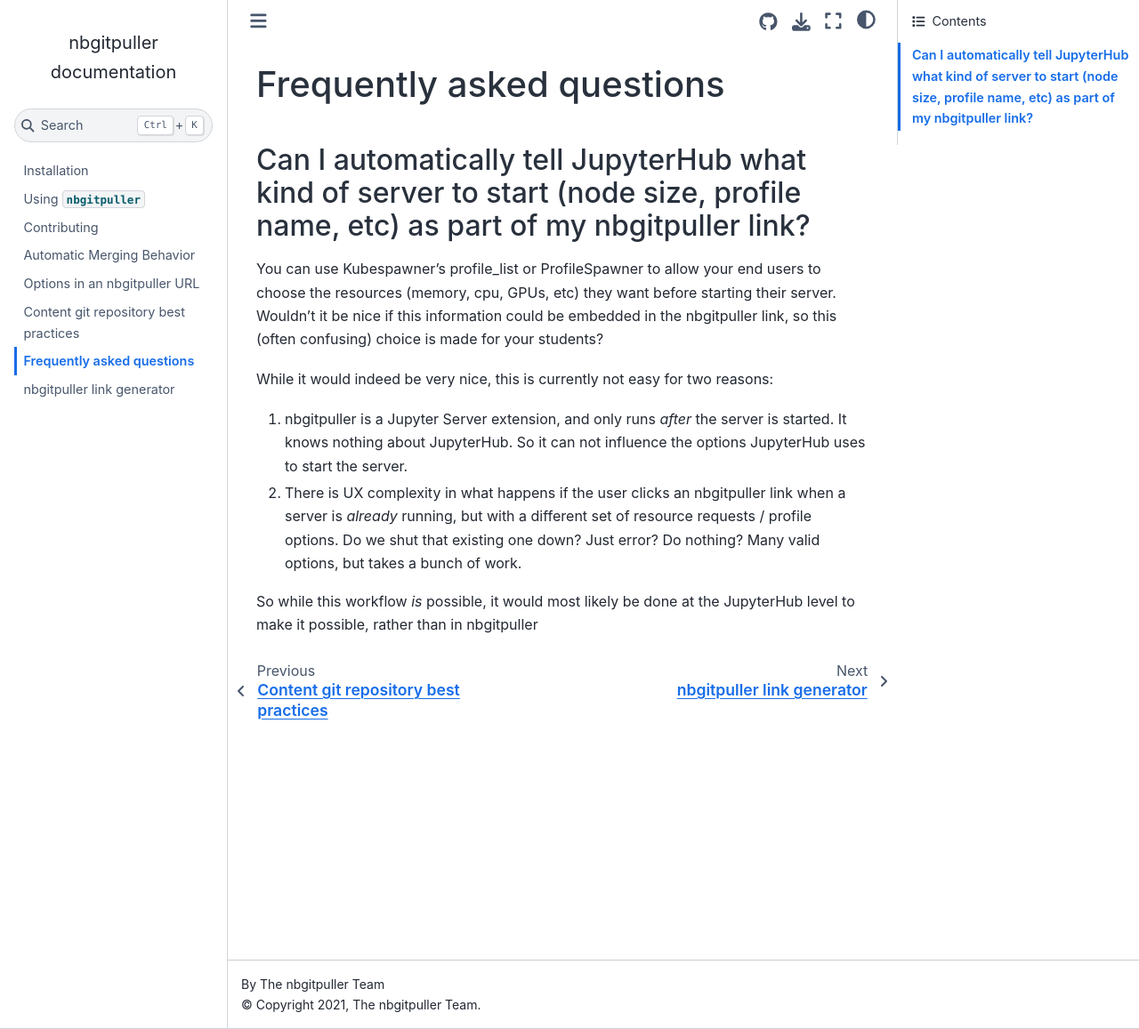
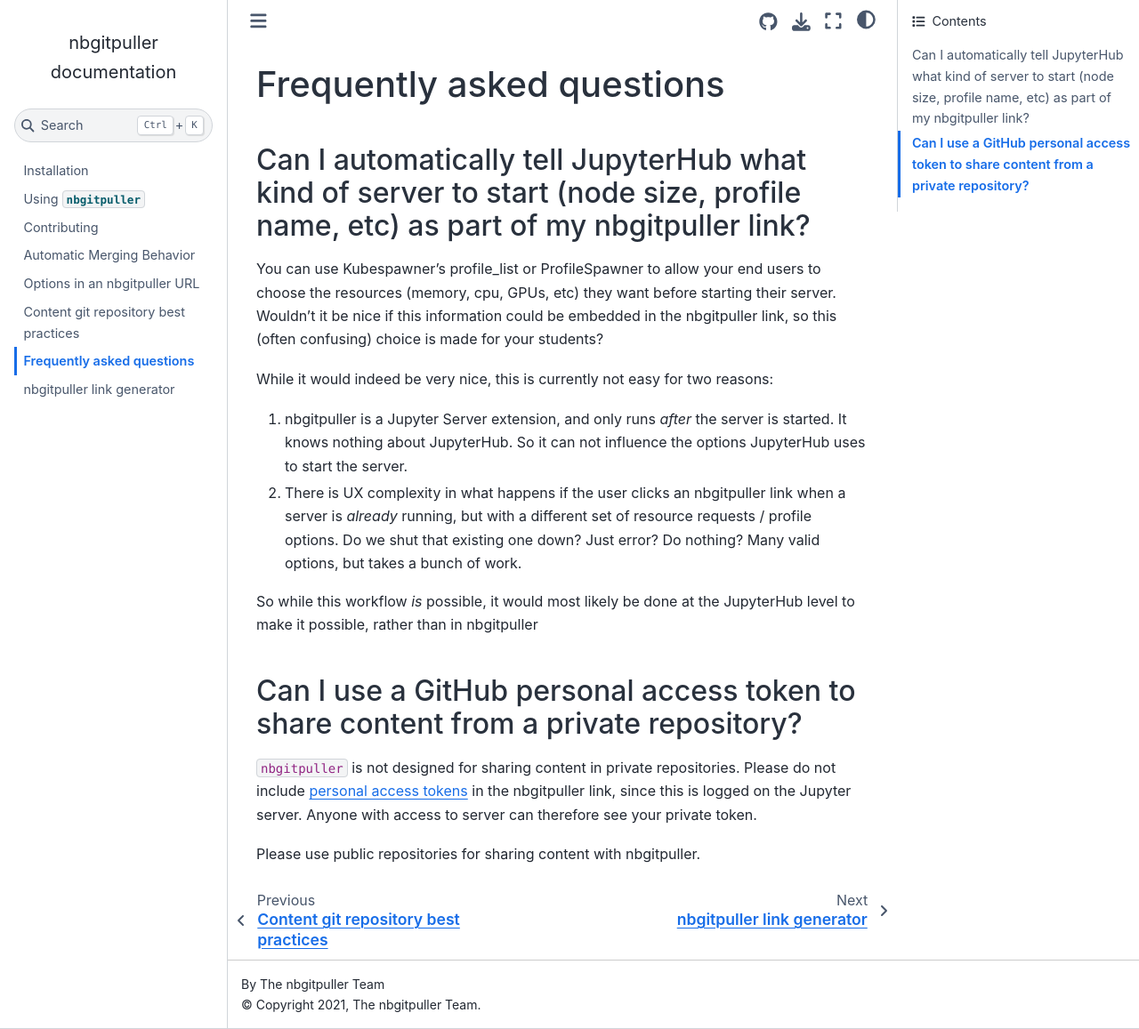
Before and after one commit to jupyterhub/nbgitpuller, a Sphinx documentation site: the page built from docs/faq.md, in a window 1280 px wide and 1157 px high. Shown: the whole window at 89% size. Built offline with Sphinx 7.4.7 and the Sphinx Book theme 1.1.4, drawn with Linux system fonts in a browser that asks for light colours.

Commit message:
Add warning about private tokens

```diff
--- a/docs/faq.md
+++ b/docs/faq.md
@@ -21,3 +21,9 @@
 
 So while this workflow _is_ possible, it would most likely be done at the
 JupyterHub level to make it possible, rather than in nbgitpuller
+
+## Can I use a GitHub personal access token to share content from a private repository?
+
+`nbgitpuller` is not designed for sharing content in private repositories. Please do not include [personal access tokens](https://docs.github.com/en/authentication/keeping-your-account-and-data-secure/managing-your-personal-access-tokens#about-personal-access-tokens) in the nbgitpuller link, since this is logged on the Jupyter server. Anyone with access to server can therefore see your private token.
+
+Please use public repositories for sharing content with nbgitpuller.
```
